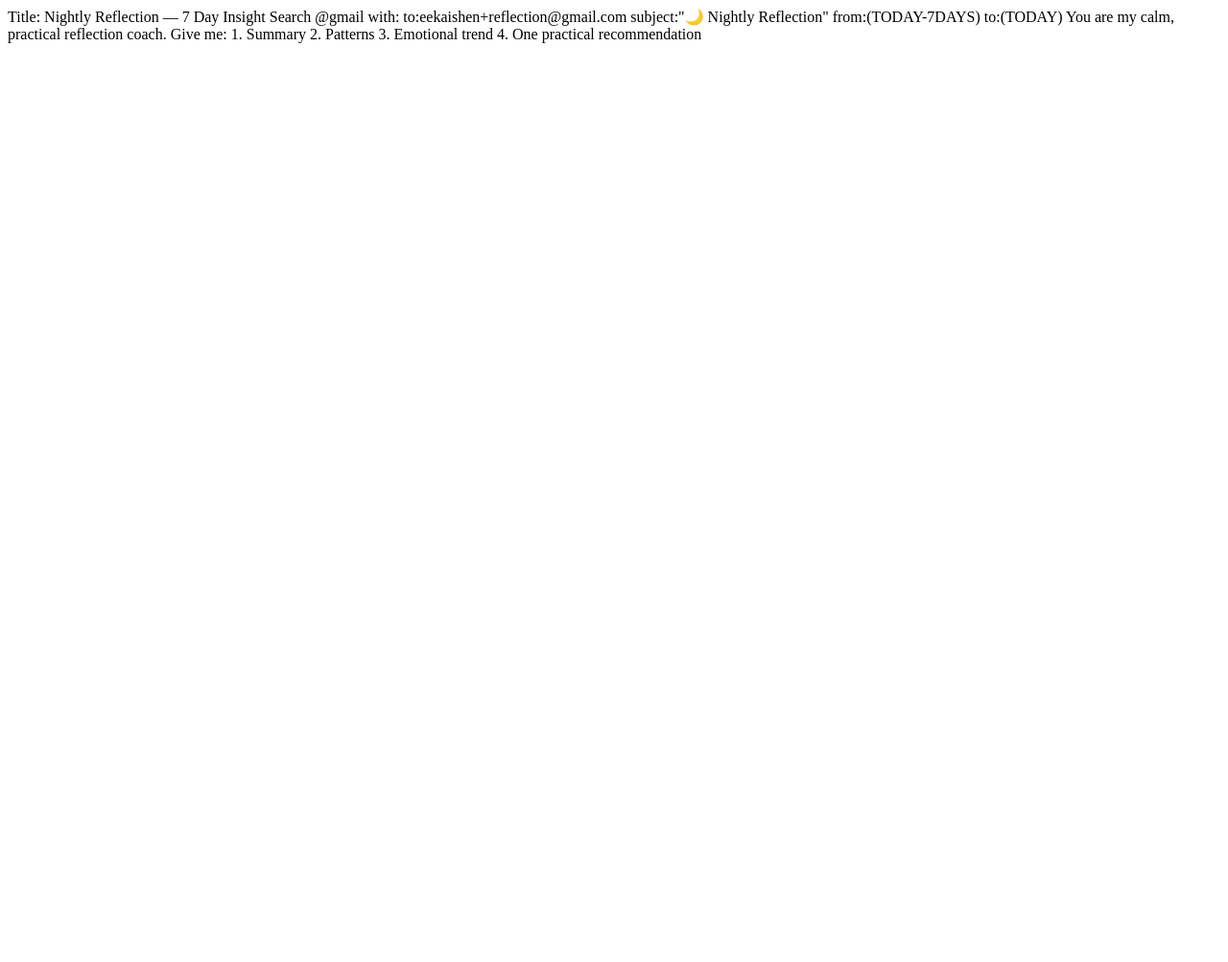
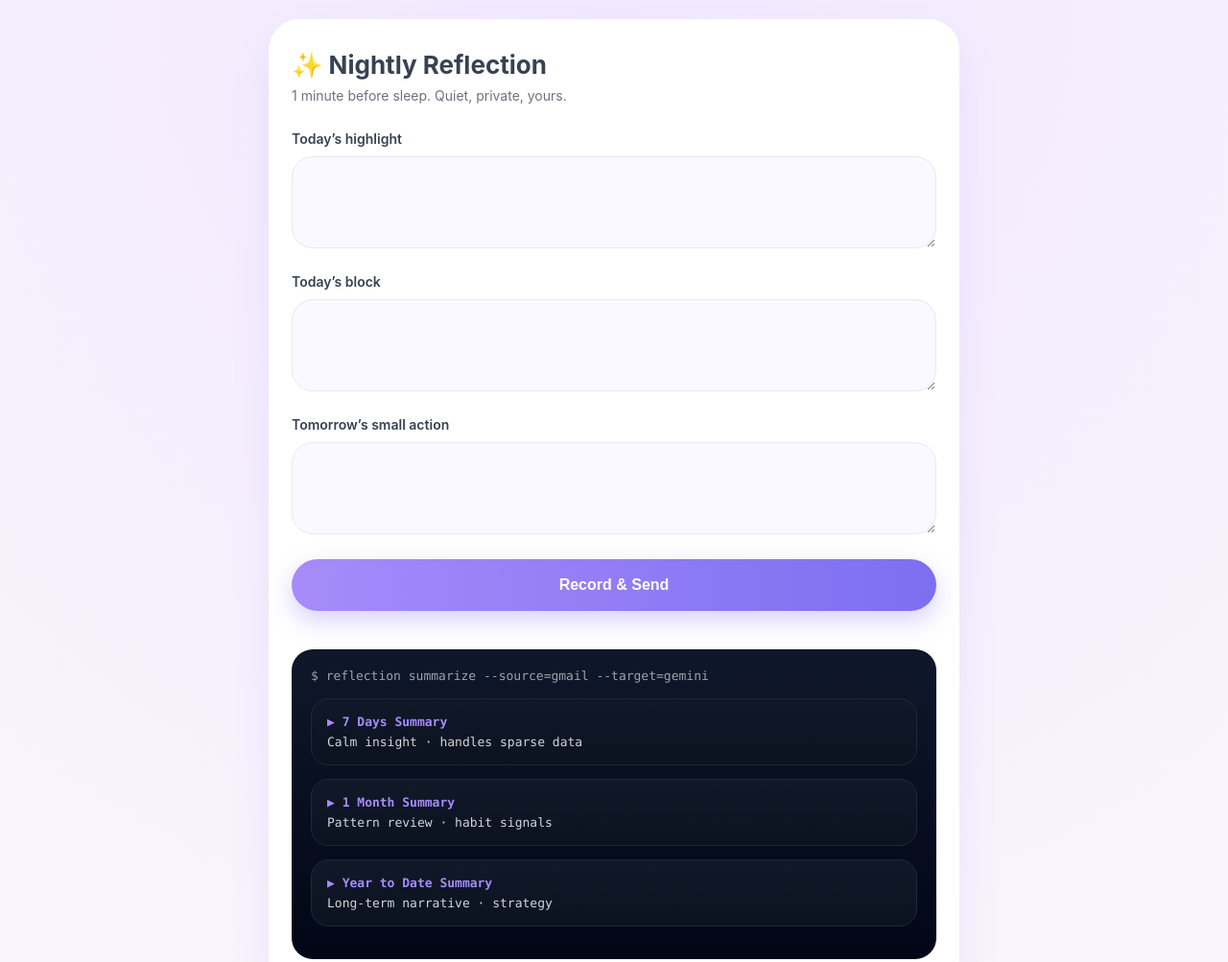
Before and after one commit to eekaishen/nighty, a plain HTML site: page index.html in a window 1280 px wide. Shown: the top 1003 px of the page at 96% size. Before the commit the page ends 800 px from the top, so only its background shows below. Drawn offline with Linux system fonts and the light colour scheme.

Commit message:
Update index.html

```diff
--- a/index.html
+++ b/index.html
@@ -1,13 +1,261 @@
-Title: Nightly Reflection — 7 Day Insight
+<!DOCTYPE html>
+<html lang="en">
+
+<head>
+  <meta charset="UTF-8" />
+  <meta name="viewport" content="width=device-width, initial-scale=1" />
+  <title>Nightly Reflection</title>
+
+  <link rel="manifest" href="manifest.json" />
+  <link rel="apple-touch-icon" href="icon-192.png" />
+
+  <style>
+    :root {
+      --bg: #f8f6fb;
+      --card: #ffffff;
+      --primary: #8b7cf6;
+      --border: #e9e7f5;
+      --text-main: #374151;
+      --text-sub: #6b7280;
+    }
+
+    * {
+      box-sizing: border-box;
+    }
+
+    body {
+      margin: 0;
+      background: radial-gradient(circle at top, #f3e8ff, var(--bg));
+      font-family: -apple-system, BlinkMacSystemFont, system-ui, sans-serif;
+      display: flex;
+      justify-content: center;
+      color: var(--text-main);
+    }
+
+    .app {
+      max-width: 720px;
+      width: 100%;
+      background: var(--card);
+      padding: 32px 24px 40px;
+      border-radius: 32px;
+      margin: 20px;
+      box-shadow: 0 20px 40px rgba(139, 124, 246, 0.12);
+    }
+
+    h1 {
+      margin: 0;
+      font-size: 26px;
+    }
+
+    .subtitle {
+      color: var(--text-sub);
+      margin: 8px 0 28px;
+      font-size: 14px;
+    }
+
+    .field {
+      margin-bottom: 22px;
+    }
+
+    .field label {
+      display: block;
+      font-size: 14px;
+      font-weight: 600;
+      margin-bottom: 10px;
+    }
+
+    textarea {
+      width: 100%;
+      min-height: 96px;
+      padding: 18px;
+      border-radius: 22px;
+      border: 1px solid var(--border);
+      background: #faf9ff;
+      font-size: 15px;
+    }
+
+    button {
+      width: 100%;
+      padding: 18px;
+      border-radius: 999px;
+      border: none;
+      font-size: 16px;
+      font-weight: 700;
+      cursor: pointer;
+      background: linear-gradient(90deg, #a78bfa, #7c6ff0);
+      color: #fff;
+      box-shadow: 0 10px 26px rgba(139, 124, 246, 0.35);
+    }
+
+    button:active {
+      transform: scale(0.96);
+    }
+
+    .helper {
+      font-size: 13px;
+      color: var(--text-sub);
+      margin-top: 12px;
+      text-align: center;
+    }
+
+    /* Terminal */
+    .terminal {
+      margin-top: 40px;
+      background: linear-gradient(180deg, #0f172a, #020617);
+      color: #d1d5db;
+      border-radius: 22px;
+      padding: 20px;
+      font-family: ui-monospace, SFMono-Regular, Menlo, monospace;
+      font-size: 13px;
+    }
+
+    .terminal-header {
+      color: #9ca3af;
+      margin-bottom: 16px;
+    }
+
+    .cmd {
+      background: linear-gradient(180deg, #111827, #0b1220);
+      border: 1px solid #1f2937;
+      border-radius: 18px;
+      padding: 16px;
+      margin-bottom: 14px;
+      cursor: pointer;
+    }
+
+    .cmd-title {
+      color: #a78bfa;
+      font-size: 13px;
+      font-weight: 600;
+      margin-bottom: 6px;
+    }
+  </style>
+</head>
+
+<body>
+  <div class="app">
+    <h1>✨ Nightly Reflection</h1>
+    <div class="subtitle">1 minute before sleep. Quiet, private, yours.</div>
+
+    <div class="field">
+      <label>Today’s highlight</label>
+      <textarea id="highlight"></textarea>
+    </div>
+
+    <div class="field">
+      <label>Today’s block</label>
+      <textarea id="block"></textarea>
+    </div>
+
+    <div class="field">
+      <label>Tomorrow’s small action</label>
+      <textarea id="action"></textarea>
+    </div>
+
+    <button onclick="send()">Record & Send</button>
+    <div class="helper" id="status"></div>
+
+    <!-- Gemini Prompt Terminal -->
+    <div class="terminal">
+      <div class="terminal-header">
+        $ reflection summarize --source=gmail --target=gemini
+      </div>
+
+      <div class="cmd" onclick="copyPrompt('7d')">
+        <div class="cmd-title">▶ 7 Days Summary</div>
+        Calm insight · handles sparse data
+      </div>
+
+      <div class="cmd" onclick="copyPrompt('1m')">
+        <div class="cmd-title">▶ 1 Month Summary</div>
+        Pattern review · habit signals
+      </div>
+
+      <div class="cmd" onclick="copyPrompt('ytd')">
+        <div class="cmd-title">▶ Year to Date Summary</div>
+        Long-term narrative · strategy
+      </div>
+    </div>
+  </div>
+
+  <script>
+    function send() {
+      const h = highlight.value.trim();
+      const b = block.value.trim();
+      const a = action.value.trim();
+
+      if (!h && !b && !a) {
+        alert("Write at least one gentle thought 🌙");
+        return;
+      }
+
+      const date = new Date().toISOString().slice(0, 10);
+
+      const body =
+        `Date: ${date}
+
+Highlight:
+${h || "—"}
+
+Block:
+${b || "—"}
+
+Action:
+${a || "—"}`;
+
+      // Copy content
+      navigator.clipboard.writeText(body).catch(() => { });
+
+      // Run Apple Shortcut
+      const shortcutUrl =
+        "shortcuts://run-shortcut" +
+        "?name=Send%20Nightly%20Reflection" +
+        "&input=text" +
+        "&text=" + encodeURIComponent(body);
+
+      window.location.href = shortcutUrl;
+
+      status.textContent = "Saved ✨ Opening Mail…";
+    }
+
+    function copyPrompt(mode) {
+      let range, title, role;
+
+      if (mode === "7d") {
+        range = "from:(TODAY-7DAYS) to:(TODAY)";
+        title = "7 Day Insight";
+        role = "calm, practical reflection coach";
+      } else if (mode === "1m") {
+        range = "from:(TODAY-1MONTH) to:(TODAY)";
+        title = "Monthly Review";
+        role = "structured life review partner";
+      } else {
+        range = "from:(START_OF_YEAR) to:(TODAY)";
+        title = "Year to Date Analysis";
+        role = "long-term personal growth analyst";
+      }
+
+      const prompt =
+        `Title: Nightly Reflection — ${title}
 
 Search @gmail with:
 to:eekaishen+reflection@gmail.com
 subject:"🌙 Nightly Reflection"
-from:(TODAY-7DAYS) to:(TODAY)
+${range}
 
-You are my calm, practical reflection coach.
+You are my ${role}.
 Give me:
 1. Summary
 2. Patterns
 3. Emotional trend
-4. One practical recommendation
+4. One practical recommendation`;
+
+      navigator.clipboard.writeText(prompt).then(() => {
+        window.open("https://gemini.google.com/app", "_blank");
+        alert("Prompt copied ✨ Gemini opened — paste to continue");
+      });
+    }
+  </script>
+</body>
+
+</html>
```
